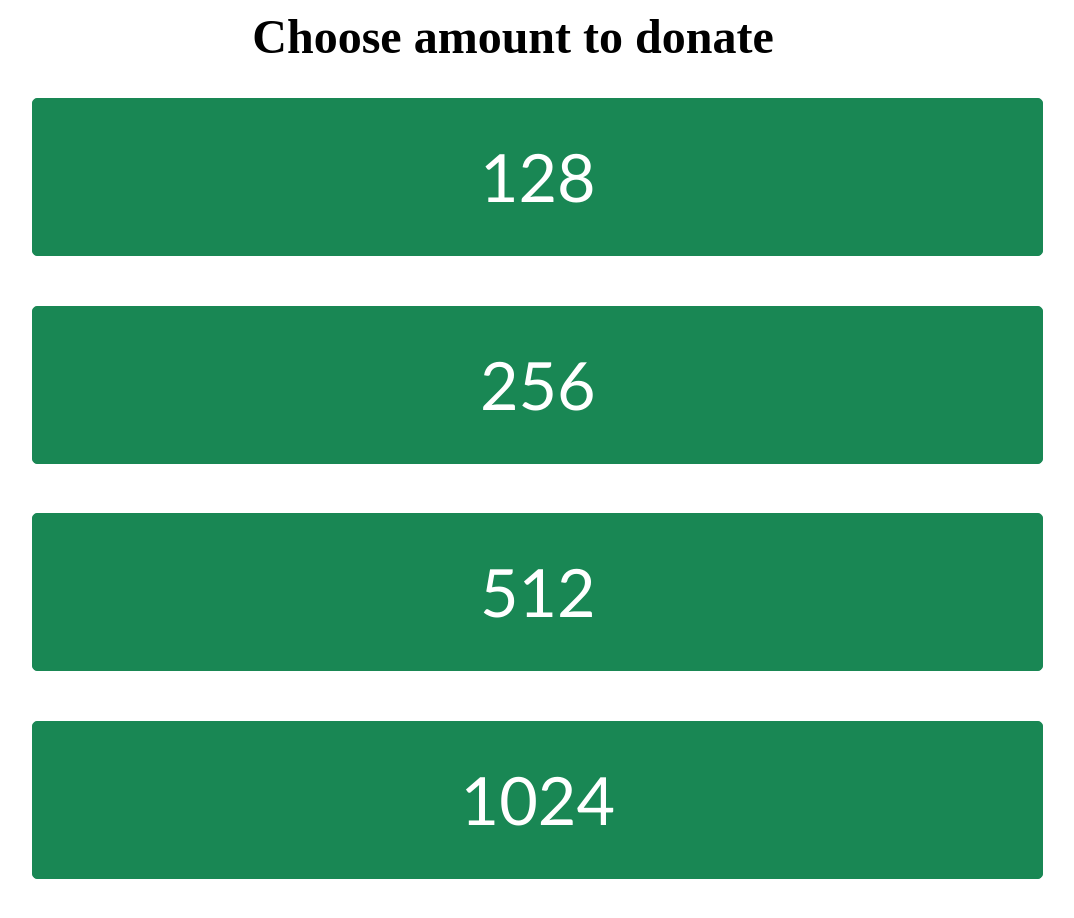
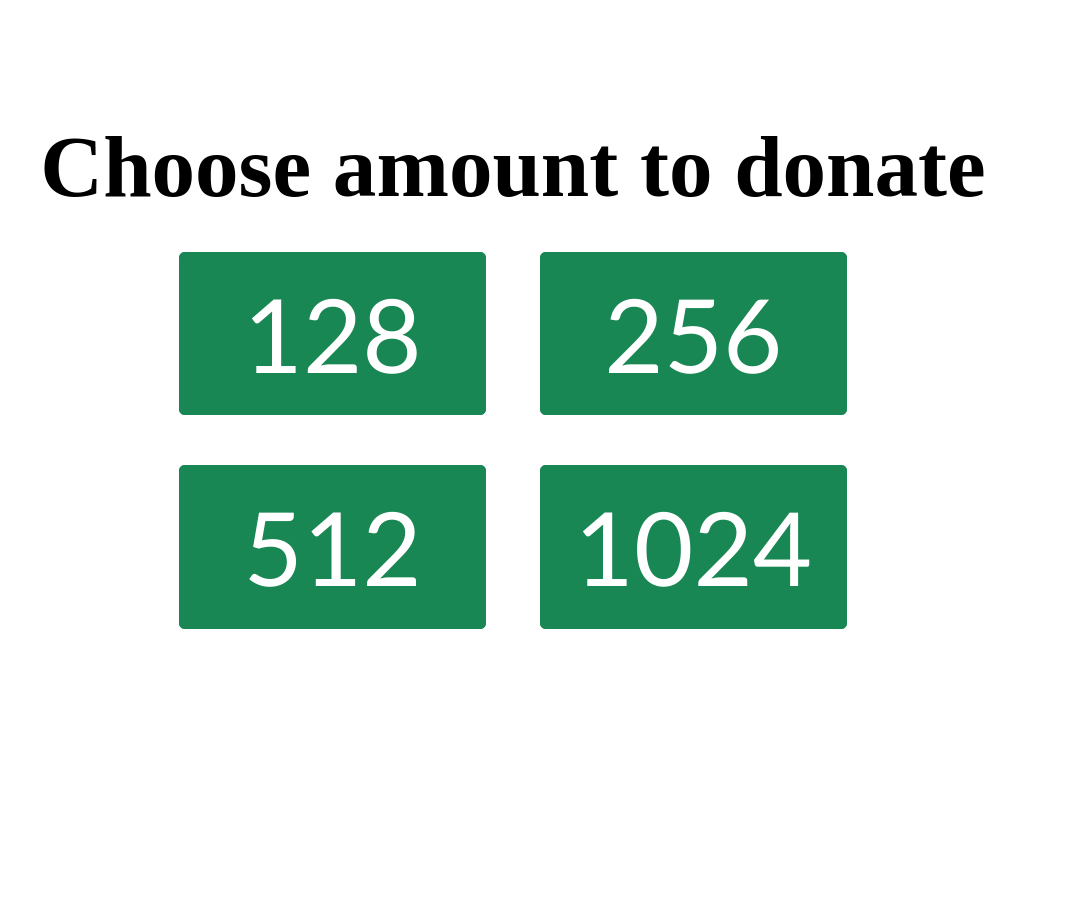
Before and after one commit to Axelweaver/ympay, a plain HTML site: page index.html in a window 1280 px wide. Shown: the whole page, without its empty margins (127-1201 px from the left). After the commit the page ends 800 px from the top, so only its background shows below. Drawn offline with Linux system fonts and the light colour scheme.

Commit message:
Change styles

```diff
--- a/css/styles-v1.2.css
+++ b/css/styles-v1.3.css
@@ -11,6 +11,7 @@ body {
 
 form {
 	width: 80%;
+	text-align: center;
 }
 
 input[type='submit'] {
@@ -20,22 +21,22 @@ input[type='submit'] {
     text-decoration: none;
     border: 1px solid #198754;
     border-radius: 5px;
-	padding: 1.75rem 1.375rem;
+    padding: 0.5vh 1.375rem;
     font-family: 'Calibri';
-	font-size: 4.16rem;
+    font-size: 8vw;
     font-weight: 400;
     line-height: 1.5;
     color: #fff;
     background-color: #198754;
     border-color: #198754;
-    width: 100%;
-	margin: 1.55rem;
+    width: 24vw;
+    margin: 1.55rem;
 }
 input[type='submit']:hover {
 	background-color: #157347;
 }
 h1 {
-	font-size: 3rem;
+	font-size: 6.8vw;
 	line-height: 1.2;
 	margin-top: 0;
     margin-bottom: 0.5rem;
--- a/index.html
+++ b/index.html
@@ -3,7 +3,7 @@
 <head>
 	<meta charset="utf-8">
 	<title>Donate!</title>
-	<link href="css/styles-v1.2.css" rel="stylesheet">
+	<link href="css/styles-v1.3.css" rel="stylesheet">
 </head>
 <body>
 	<div class='form-container'>
```
